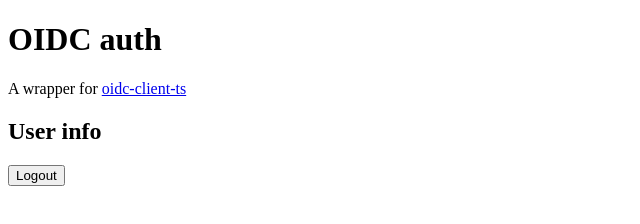
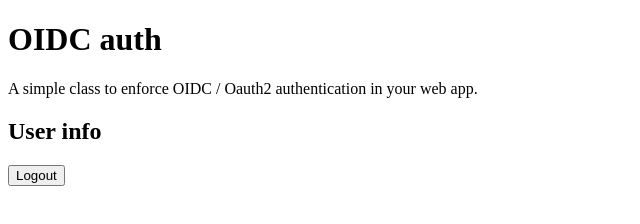
Before and after one commit to maximemoreillon/oidc-auth, a website built with Vite: page index.html in a window 1280 px wide. Shown: the whole page, without its empty margins (0-640 px from the left). Built offline with nearby package versions, Linux system fonts and the light colour scheme; no server answers; files whose address does not match are found by name.

Commit message:
example app

```diff
--- a/index.html
+++ b/index.html
@@ -9,10 +9,7 @@
   <body>
     <h1>OIDC auth</h1>
 
-    <p>
-      A wrapper for
-      <a href="https://www.npmjs.com/package/oidc-client-ts">oidc-client-ts</a>
-    </p>
+    A simple class to enforce OIDC / Oauth2 authentication in your web app.
 
     <h2>User info</h2>
 
```
